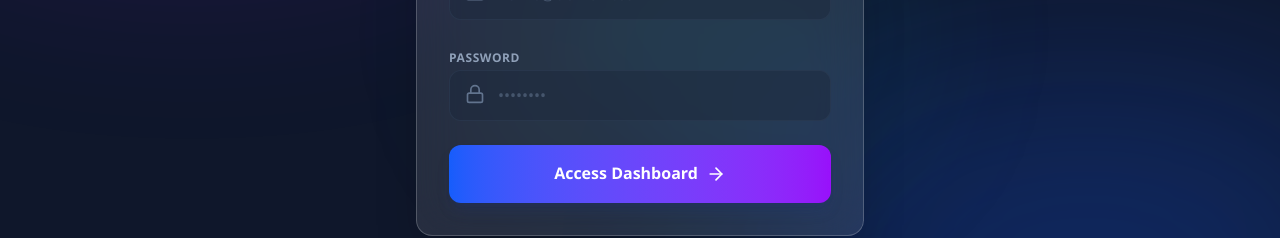
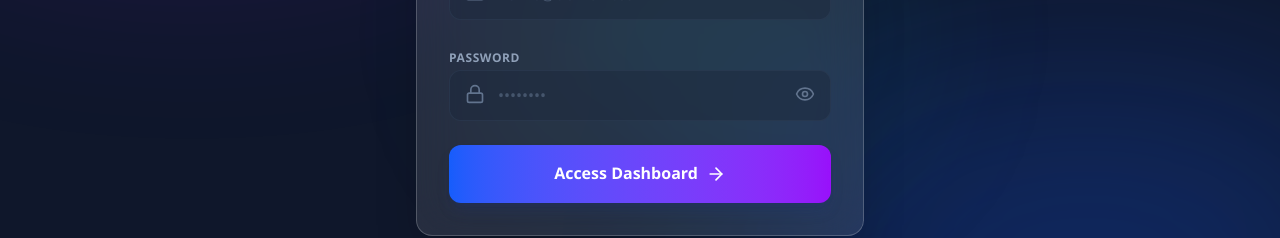
Before and after one commit to azahrulsmavo-design/web-porto, a React (Vite) app: page /admin/login in a window 1280 px wide. Shown: the part 407-645 px from the top of the page. Built offline with nearby package versions, Linux system fonts and the light colour scheme.

Commit message:
feat: add password visibility toggle to admin login

```diff
--- a/src/pages/admin/Login.jsx
+++ b/src/pages/admin/Login.jsx
@@ -2,11 +2,12 @@
 import { useNavigate } from 'react-router-dom';
 import { useAuth } from '../../context/AuthContext';
 import Button from '../../components/Button';
-import { Lock, Mail, ArrowRight, Loader } from 'lucide-react';
+import { Lock, Mail, ArrowRight, Loader, Eye, EyeOff } from 'lucide-react';
 
 const Login = () => {
     const [email, setEmail] = useState('');
     const [password, setPassword] = useState('');
+    const [showPassword, setShowPassword] = useState(false);
     const [error, setError] = useState(null);
     const [loading, setLoading] = useState(false);
 
@@ -72,13 +73,21 @@
                         <div className="relative">
                             <Lock className="absolute left-4 top-3.5 w-5 h-5 text-slate-500" />
                             <input
-                                type="password"
+                                type={showPassword ? "text" : "password"}
                                 required
                                 value={password}
                                 onChange={(e) => setPassword(e.target.value)}
-                                className="w-full pl-12 pr-4 py-3 bg-slate-800/50 border border-slate-700/50 rounded-xl focus:ring-2 focus:ring-blue-500 focus:border-transparent outline-none transition-all text-white placeholder-slate-600"
+                                className="w-full pl-12 pr-12 py-3 bg-slate-800/50 border border-slate-700/50 rounded-xl focus:ring-2 focus:ring-blue-500 focus:border-transparent outline-none transition-all text-white placeholder-slate-600"
                                 placeholder="••••••••"
                             />
+                            <button
+                                type="button"
+                                onClick={() => setShowPassword(!showPassword)}
+                                className="absolute right-4 top-3.5 text-slate-500 hover:text-slate-300 transition-colors focus:outline-none"
+                                tabIndex="-1"
+                            >
+                                {showPassword ? <EyeOff className="w-5 h-5" /> : <Eye className="w-5 h-5" />}
+                            </button>
                         </div>
                     </div>
 
```
